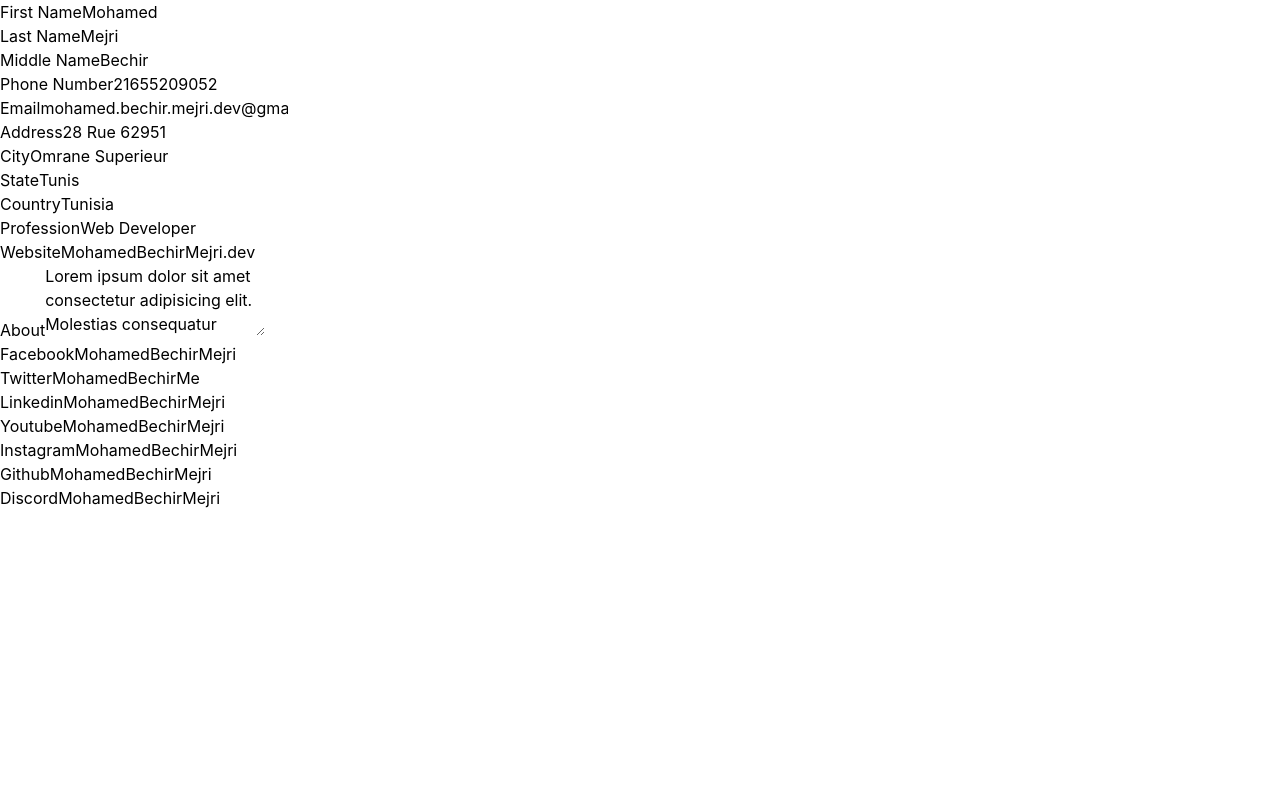
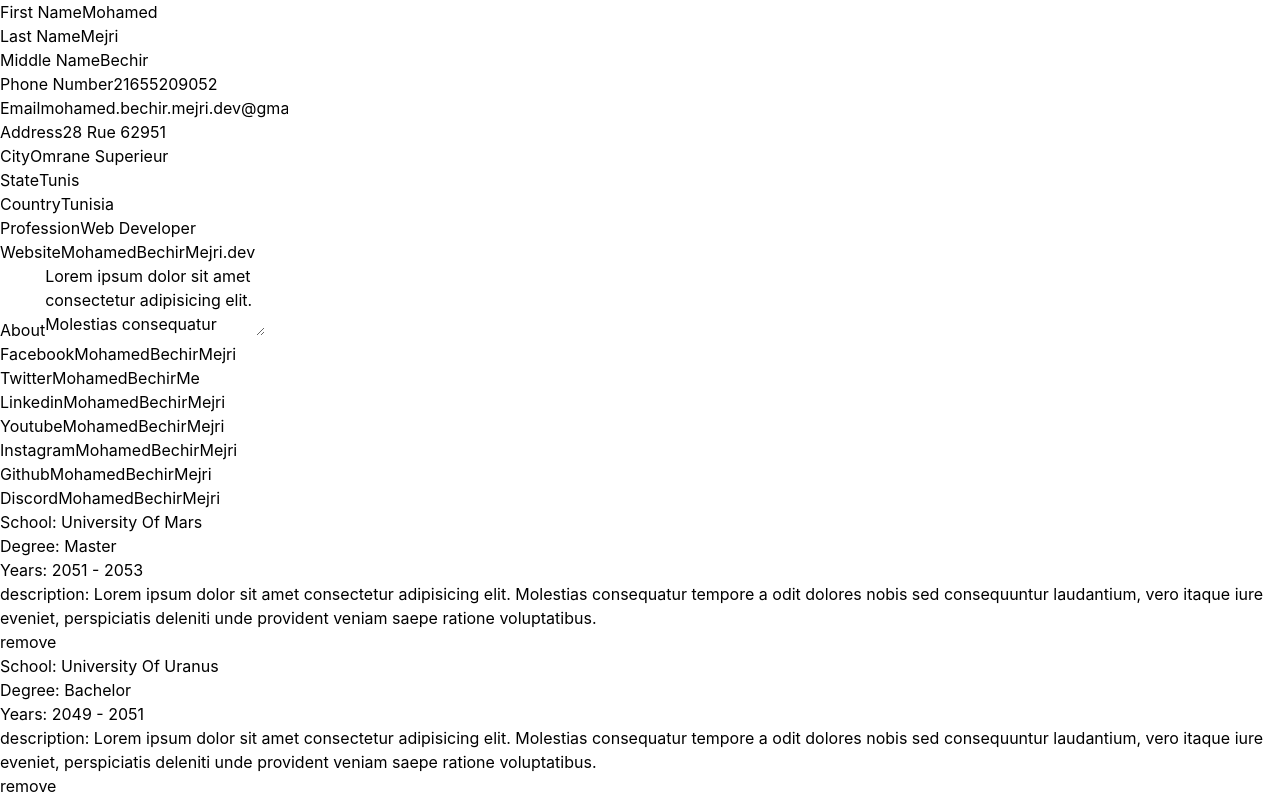
Before and after one commit to MohamedBechirMejri/cv-app-theodinproject, a React (Create React App) app: page / in a window 1280 px wide. Built offline with nearby package versions, Linux system fonts and the light colour scheme.

Commit message:
add submit handler

```diff
--- a/src/Components/Edit/Edit.tsx
+++ b/src/Components/Edit/Edit.tsx
@@ -30,7 +30,7 @@ const Edit = ({
   const [education, setEducation] = React.useState(data.education);
   const [school, setSchool] = React.useState("");
   const [degree, setDegree] = React.useState("");
-  const [description, setDescription] = React.useState("");
+  const [descriptionEdu, setDescriptionEdu] = React.useState("");
   const [startDateEdu, setStartDateEdu] = React.useState("");
   const [endDateEdu, setEndDateEdu] = React.useState("");
   const [experience, setExperience] = React.useState(data.experience);
@@ -38,17 +38,58 @@ const Edit = ({
   const [position, setPosition] = React.useState("");
   const [startDateExp, setStartDateExp] = React.useState("");
   const [endDateExp, setEndDateExp] = React.useState("");
+  const [descriptionExp, setDescriptionExp] = React.useState("");
   const [skills, setSkills] = React.useState(data.skills);
   const [skill, setSkill] = React.useState("");
   const [skillLevel, setSkillLevel] = React.useState(0);
   const [skillYears, setSkillYears] = React.useState("");
   const [languages, setLanguages] = React.useState(data.languages);
   const [language, setLanguage] = React.useState("");
+  const [languageProficiency, setLanguageProficiency] = React.useState("");
   const [tools, setTools] = React.useState(data.tools);
   const [tool, setTool] = React.useState("");
   const [toolLevel, setToolLevel] = React.useState(0);
   const [interests, setInterests] = React.useState(data.interests);
   const [interest, setInterest] = React.useState("");
+
+  const handleSubmit = (e: React.FormEvent<HTMLFormElement>) => {
+    e.preventDefault();
+    setData({
+      name: {
+        first: firstName,
+        last: lastName,
+        middle: middleName,
+      },
+      phoneNumber: phoneNumber,
+
+      email: email,
+      address: address,
+      city: city,
+      state: state,
+      country: country,
+      profession: profession,
+      website: website,
+      about: about,
+      socialLinks: {
+        facebook: facebook,
+        twitter: twitter,
+        linkedin: linkedin,
+        instagram: instagram,
+        github: github,
+        youtube: youtube,
+        discord: discord,
+      },
+      education: education,
+      experience: experience,
+      skills: skills,
+      languages: languages,
+      tools: tools,
+      interests: interests,
+    });
+  };
+
+
+
   return (
     <form>
       <div className="form-group">
@@ -260,7 +301,26 @@ const Edit = ({
           onChange={e => setDiscord(e.target.value)}
         />
       </div>
-      <div className="form-group"></div>
+      <div className="form-group">
+        {education.map((edu, i) => {
+          return (
+            <div>
+              <h3>School: {edu.school}</h3>
+              <h3>Degree: {edu.degree}</h3>
+              <h3>
+                Years: {edu.startDate} - {edu.endDate}
+              </h3>
+              <p>description: {edu.description}</p>
+              <button
+                className="btn btn-danger"
+                onClick={() => removeEducation(i)}
+              >
+                remove
+              </button>
+            </div>
+          );
+        })}
+      </div>
     </form>
   );
 };
```
